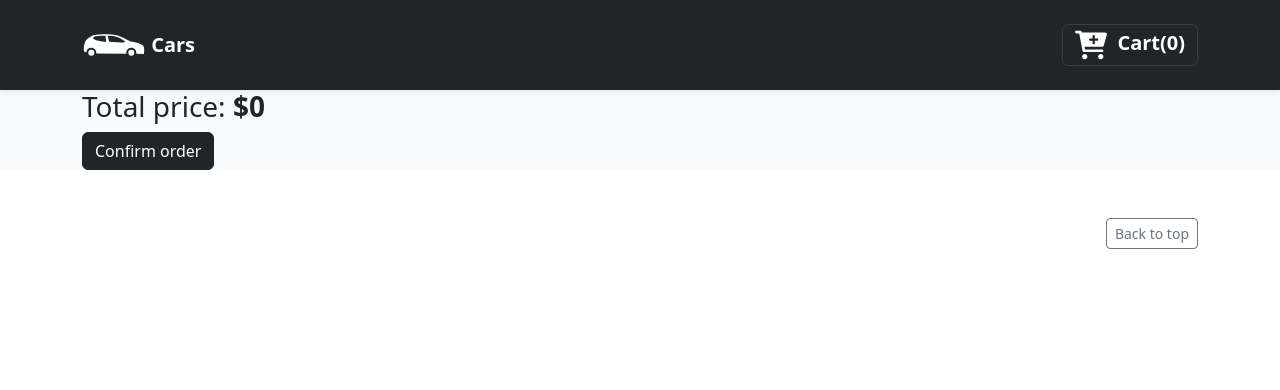
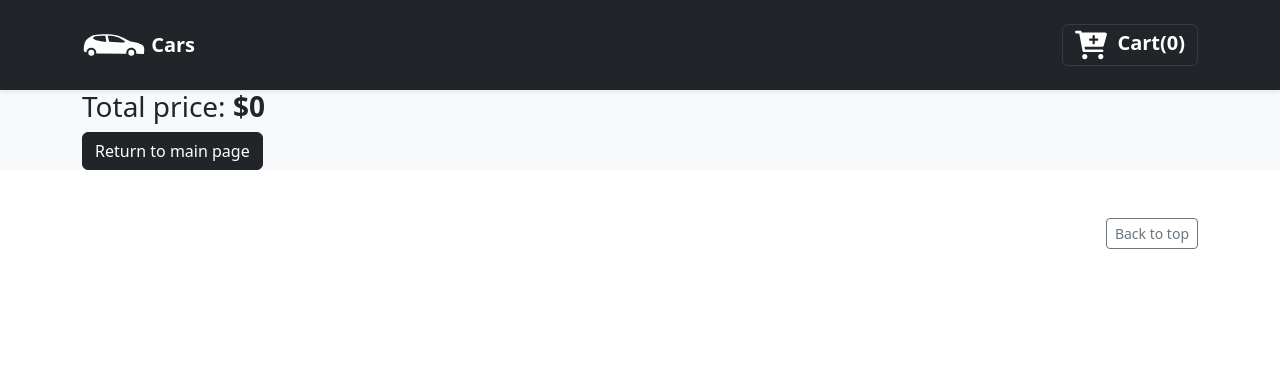
Before and after one commit to djangorepos/car_shop, a Django app: page /order/ in a window 1280 px wide. Shown: the top 390 px of the page. Run offline with Django 4.2, Linux system fonts and the light colour scheme; some libraries are stand-ins or nearby versions.

Commit message:
return to main page in empty order

```diff
--- a/templates/cars/cart_order.html
+++ b/templates/cars/cart_order.html
@@ -50,7 +50,11 @@
               </div>
            {% endfor %}
         <h3 class="card-text">Total price: <strong>$<span id="total-price">0</span></strong></h3>
+        {% if number > 0 %}
         <button type="submit" class="btn btn-dark">Confirm order</button>
+        {% else %}
+        <a href="{% url 'car_list' %}" class="btn btn-dark">Return to main page</a>
+        {% endif %}
         </div>
       </div>
   </form>
```
